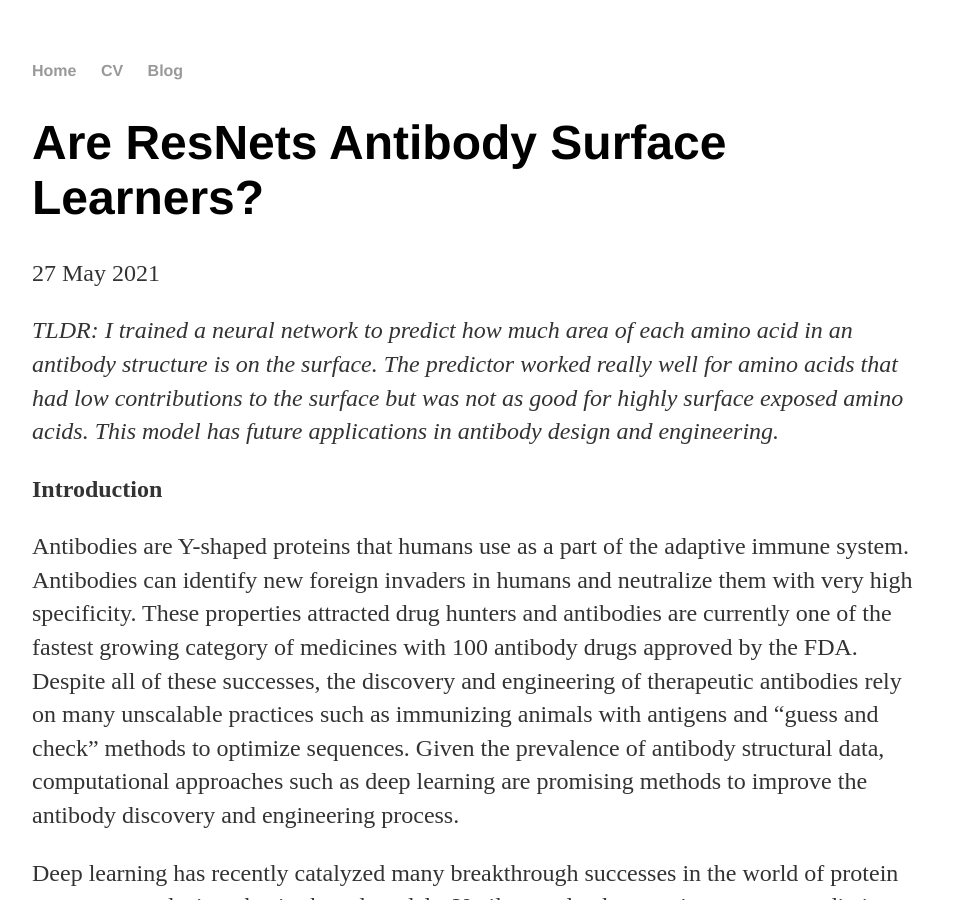
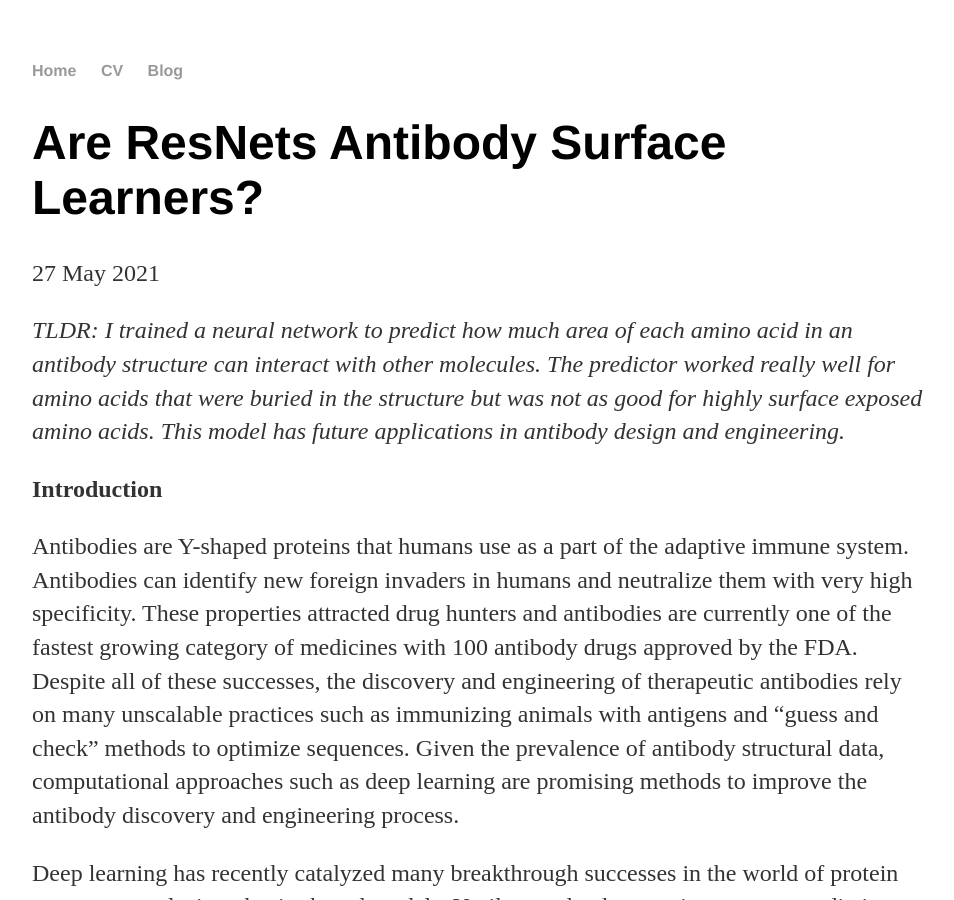
Before and after one commit to r-krishna/r-krishna.github.io, a Jekyll site: the page built from _posts/2021-05-27-resnet-antibody-surface.md, in a window 1280 px wide and 900 px high. Shown: the whole window, without its empty margins (160-1114 px from the left). Built offline with Jekyll 4.4.1, drawn with Linux system fonts in a browser that asks for light colours.

Commit message:
fixed tldr wording

```diff
--- a/_posts/2021-05-27-resnet-antibody-surface.md
+++ b/_posts/2021-05-27-resnet-antibody-surface.md
@@ -3,7 +3,7 @@ layout: post
 title: "Are ResNets Antibody Surface Learners?"
 date: 2021-05-27
 ---
-*TLDR: I trained a neural network to predict how much area of each amino acid in an antibody structure is on the surface. The predictor worked really well for amino acids that had low contributions to the surface but was not as good for highly surface exposed amino acids. This model has future applications in antibody design and engineering.*
+*TLDR: I trained a neural network to predict how much area of each amino acid in an antibody structure can interact with other molecules. The predictor worked really well for amino acids that were buried in the structure but was not as good for highly surface exposed amino acids. This model has future applications in antibody design and engineering.*
 
 **Introduction**
 
```
